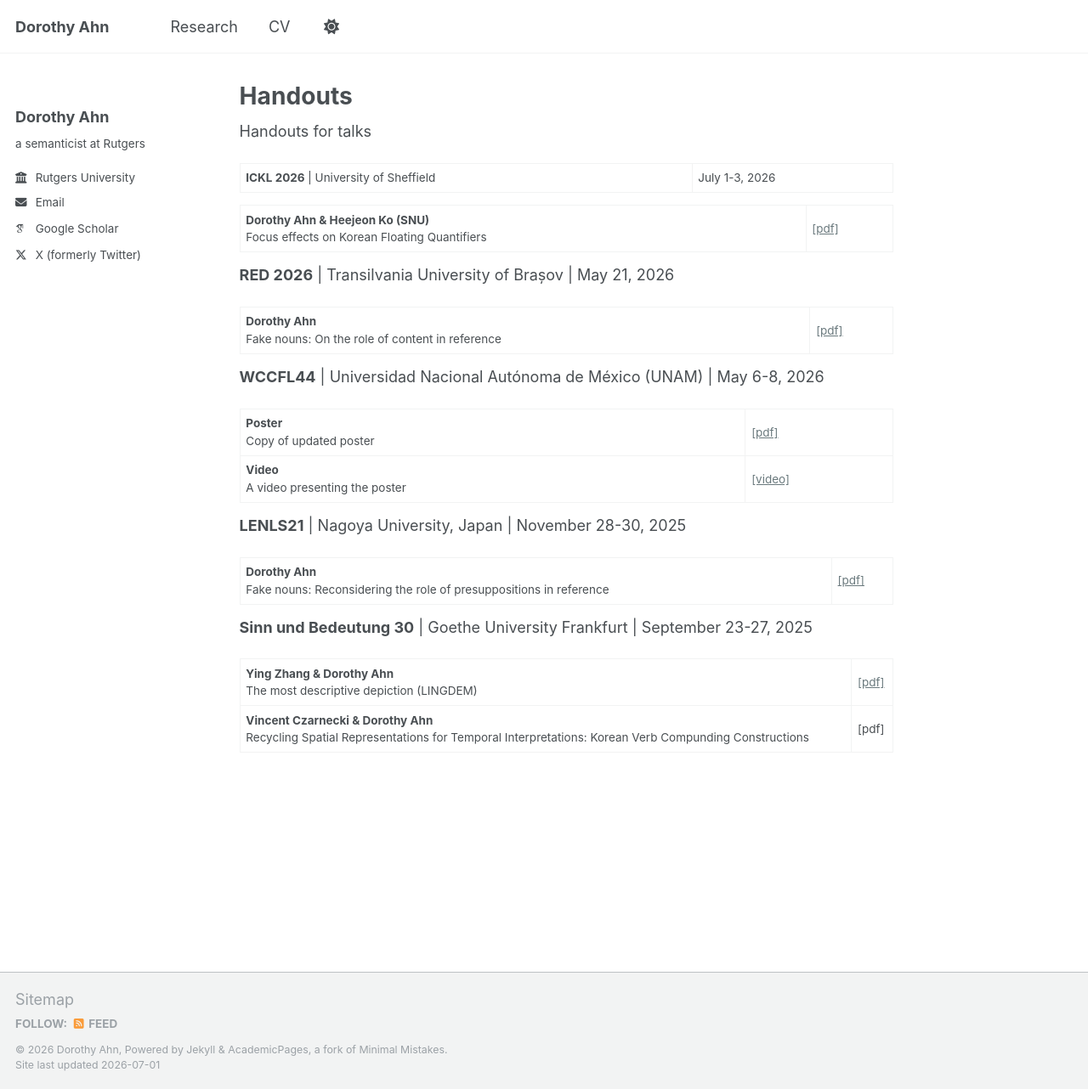
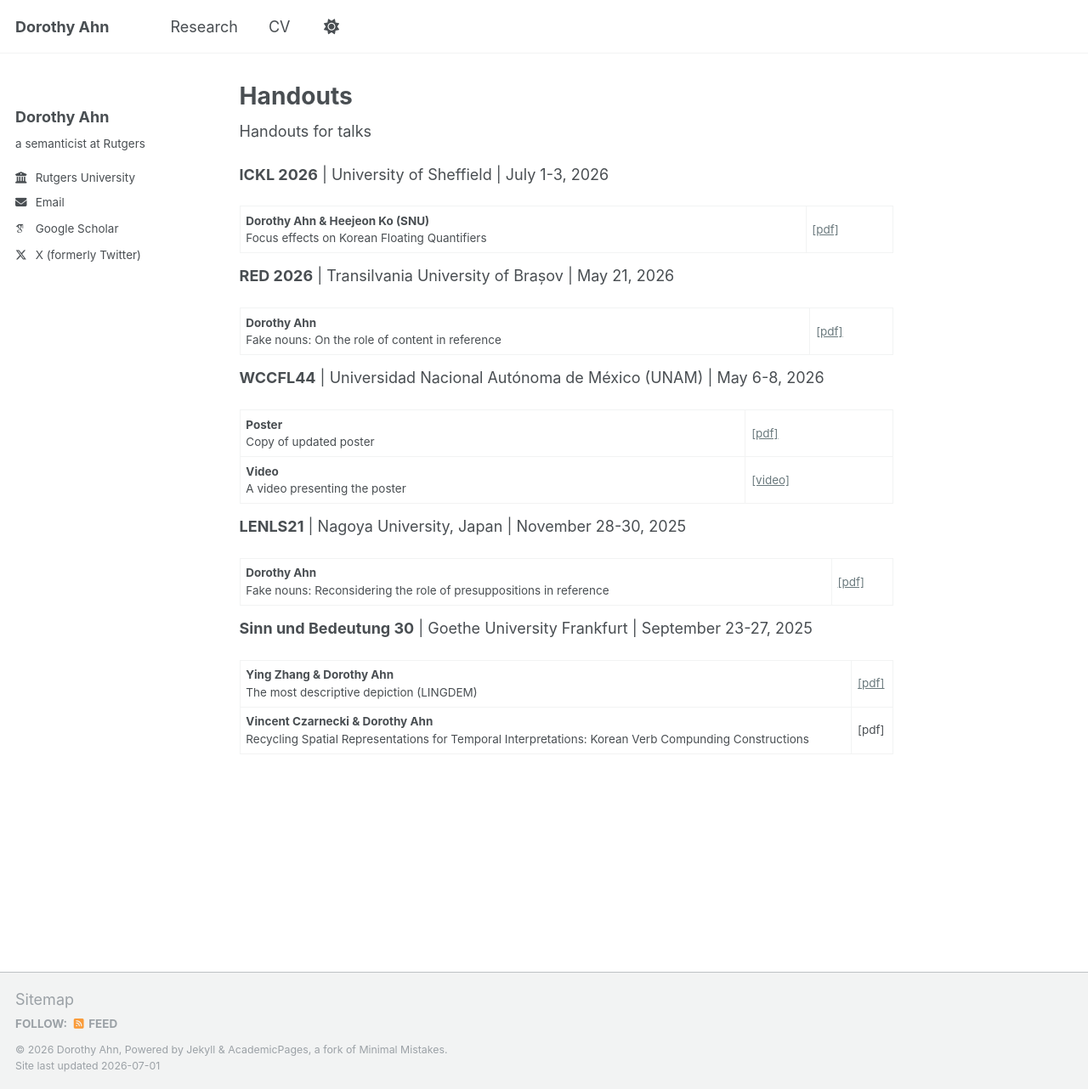
Before and after one commit to doroahn/doroahn.github.io, a Jekyll site: the page built from _pages/handouts.md, in a window 1280 px wide and 1282 px high. Shown: the whole window at 85% size. Built offline with Jekyll 4.4.1, drawn with Linux system fonts in a browser that asks for light colours; some web fonts are replaced.

```diff
--- a/_pages/handouts.md
+++ b/_pages/handouts.md
@@ -6,7 +6,9 @@ author_profile: true
 
 Handouts for talks
 
-**ICKL 2026** \| University of Sheffield | July 1-3, 2026
+
+
+**ICKL 2026** \| University of Sheffield \| July 1-3, 2026
 
 <table>
  <tr>
```
